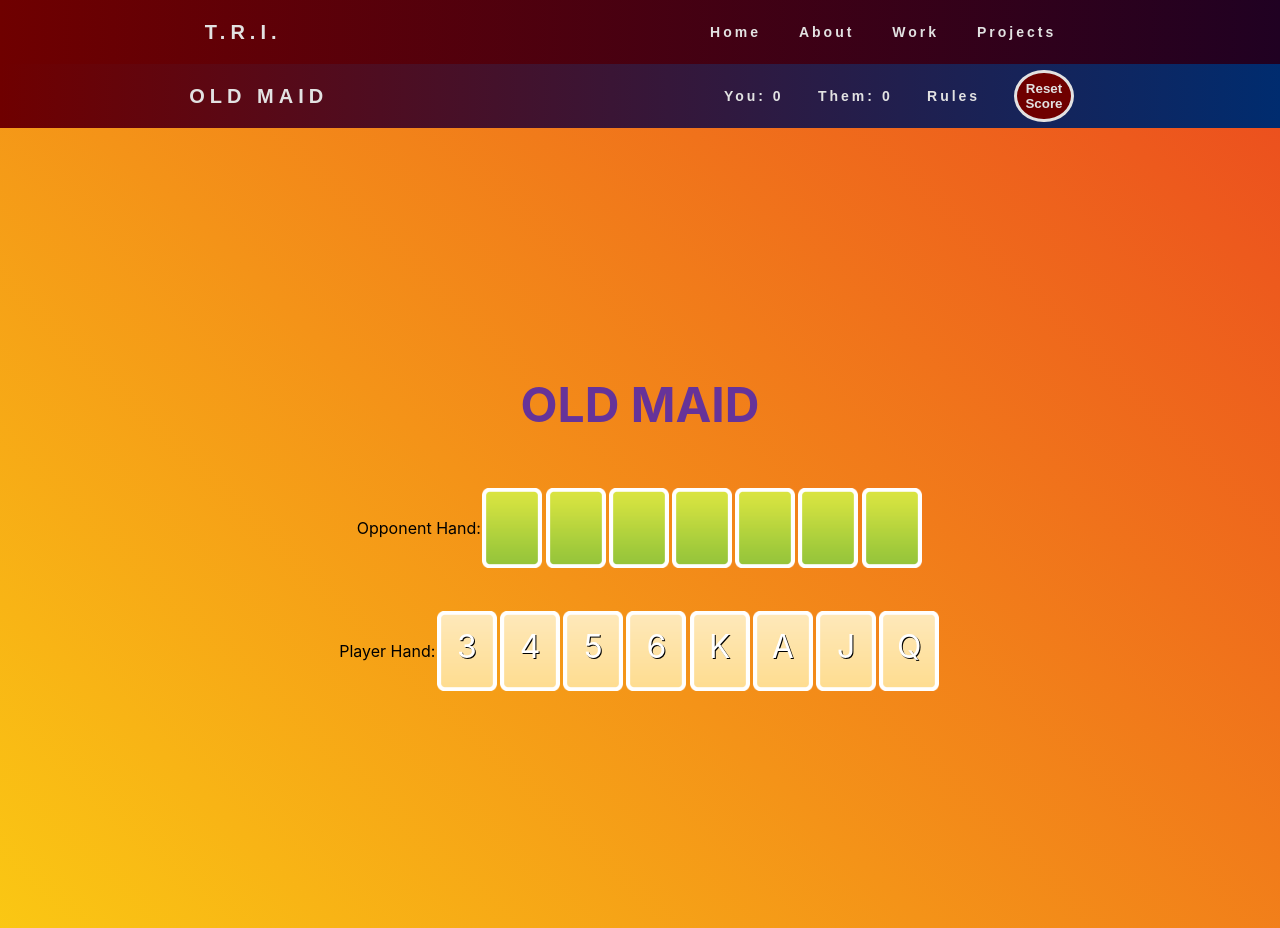
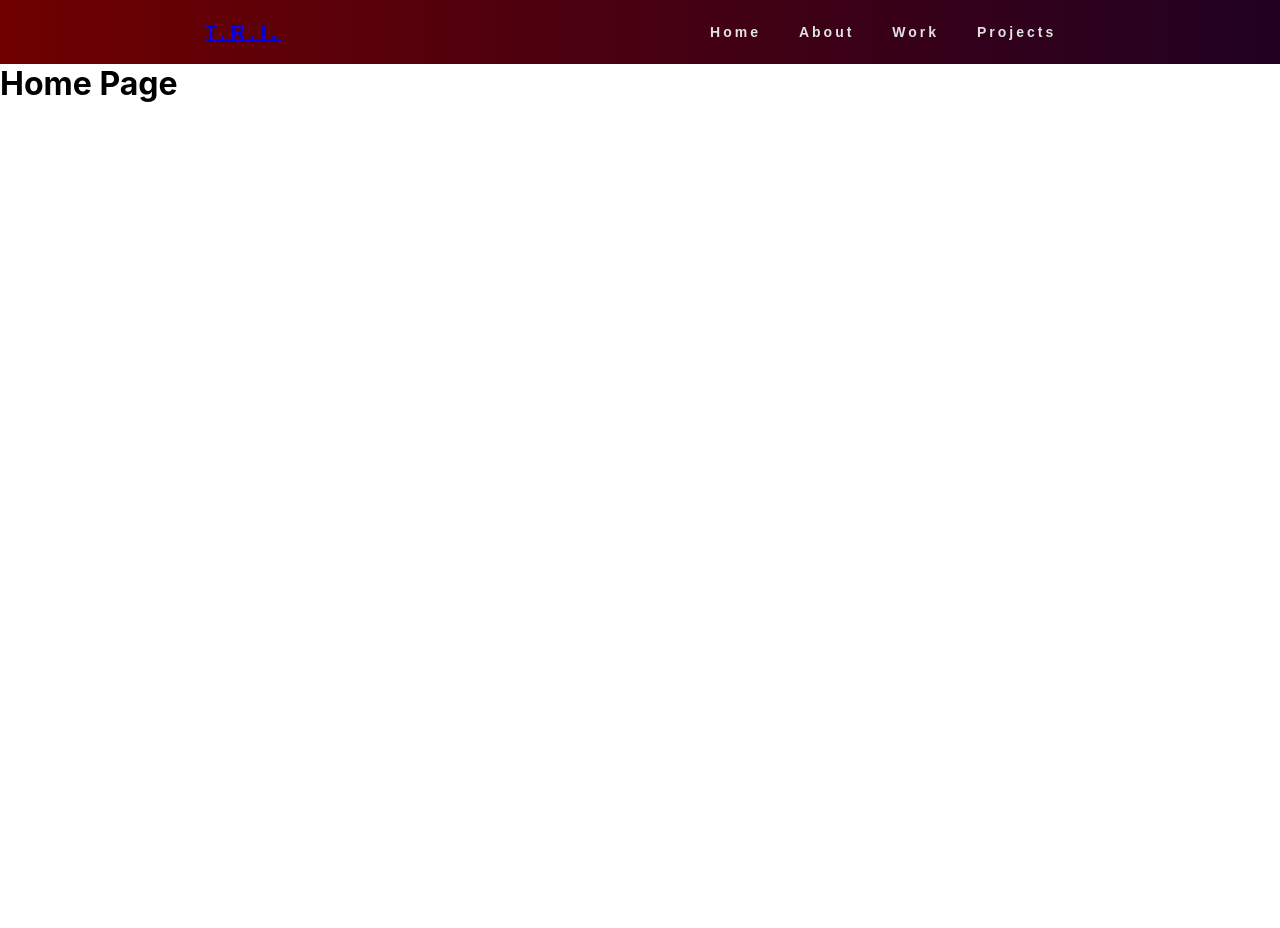
Before and after one commit to MichaelHabermas/portfolio_site, a React (Create React App) app in the folder oldmaid/: page / in a window 1280 px wide. After the commit the page ends 800 px from the top, so only its background shows below. Built offline with nearby package versions, Linux system fonts and the light colour scheme.

Commit message:
routed pages

```diff
--- a/oldmaid/src/components/NavBarMain.js
+++ b/oldmaid/src/Navs/NavBarMain.js
@@ -1,4 +1,5 @@
 import React, { useState } from 'react';
+import { Route, Link } from 'react-router-dom';
 import styled from 'styled-components';
 
 const Nav = styled.div`
@@ -134,7 +135,9 @@ const NavBarMain = () => {
 		<Nav>
 			<nav>
 				<div className="logo">
-					<h4>T.R.I.</h4>
+					<Link to="/">
+						<h4>T.R.I.</h4>
+					</Link>
 				</div>
 				<ul className={isOpen ? 'nav-links nav-active' : 'nav-links'}>
 					<li
@@ -171,7 +174,7 @@ const NavBarMain = () => {
 								: { animation: '' }
 						}
 					>
-						<a href="#">Projects</a>
+						<a href="/old-maid">Projects</a>
 					</li>
 				</ul>
 				<div className={isOpen ? 'burger toggle' : 'burger'} onClick={() => setIsOpen(!isOpen)}>
--- a/oldmaid/src/components/App.js
+++ b/oldmaid/src/components/App.js
@@ -1,16 +1,25 @@
 import React from 'react';
+import { Switch, Route, Link } from 'react-router-dom';
 // import styled from 'styled-components';
 
 import '../cssFiles/App.css';
 //components
-import NavBarMain from './NavBarMain.js';
+import Home from './Home.js';
+import NavBarMain from '../Navs/NavBarMain.js';
 import OldMaidGame from './OldMaidGame.js';
 
 function App() {
 	return (
 		<>
 			<NavBarMain />
-			<OldMaidGame />
+			<Switch>
+				<Route path="/old-maid">
+					<OldMaidGame />
+				</Route>
+				<Route exact path="/">
+					<Home />
+				</Route>
+			</Switch>
 		</>
 	);
 }
--- /dev/null
+++ b/oldmaid/src/components/Home.js
@@ -0,0 +1,9 @@
+import React from 'react';
+
+export default function Home() {
+	return (
+		<>
+			<h1>Home Page</h1>
+		</>
+	);
+}
--- a/oldmaid/src/components/OldMaidGame.js
+++ b/oldmaid/src/components/OldMaidGame.js
@@ -2,7 +2,7 @@ import React, { useState } from 'react';
 import styled from 'styled-components';
 
 //components
-import ScoringNav from './ScoringNav.js';
+import ScoringNav from '../Navs/ScoringNav.js';
 import { OldMaidDeckSetup } from './OldMaidDeckSetup.js';
 //assets
 import cardBack from '../assets/card_face_selected.png';
@@ -132,12 +132,6 @@ export default function OldMaidGame() {
 
 	let playerTurn = true;
 
-	const resetScore = e => {
-		// e.preventDefault();
-		console.log('reset is firing');
-		setScore(initialScore);
-	};
-
 	// handles each player taking their turn
 	const takePlayerTurn = (chooser, choosee) => {
 		const chosenCardIndex = Math.floor(Math.random() * choosee.length);
--- a/oldmaid/src/index.js
+++ b/oldmaid/src/index.js
@@ -2,5 +2,11 @@ import React from 'react';
 import ReactDOM from 'react-dom';
 import './cssFiles/index.css';
 import App from './components/App';
+import { BrowserRouter as Router } from 'react-router-dom';
 
-ReactDOM.render(<App />, document.getElementById('root'));
+ReactDOM.render(
+	<Router>
+		<App />
+	</Router>,
+	document.getElementById('root')
+);
```
Also changed, not shown: oldmaid/src/Navs/ScoringNav.js (renamed from oldmaid/src/components/ScoringNav.js, +6 -8 lines), oldmaid/src/assets/man_1.png (renamed from oldmaid/src/components/man_1.png).
